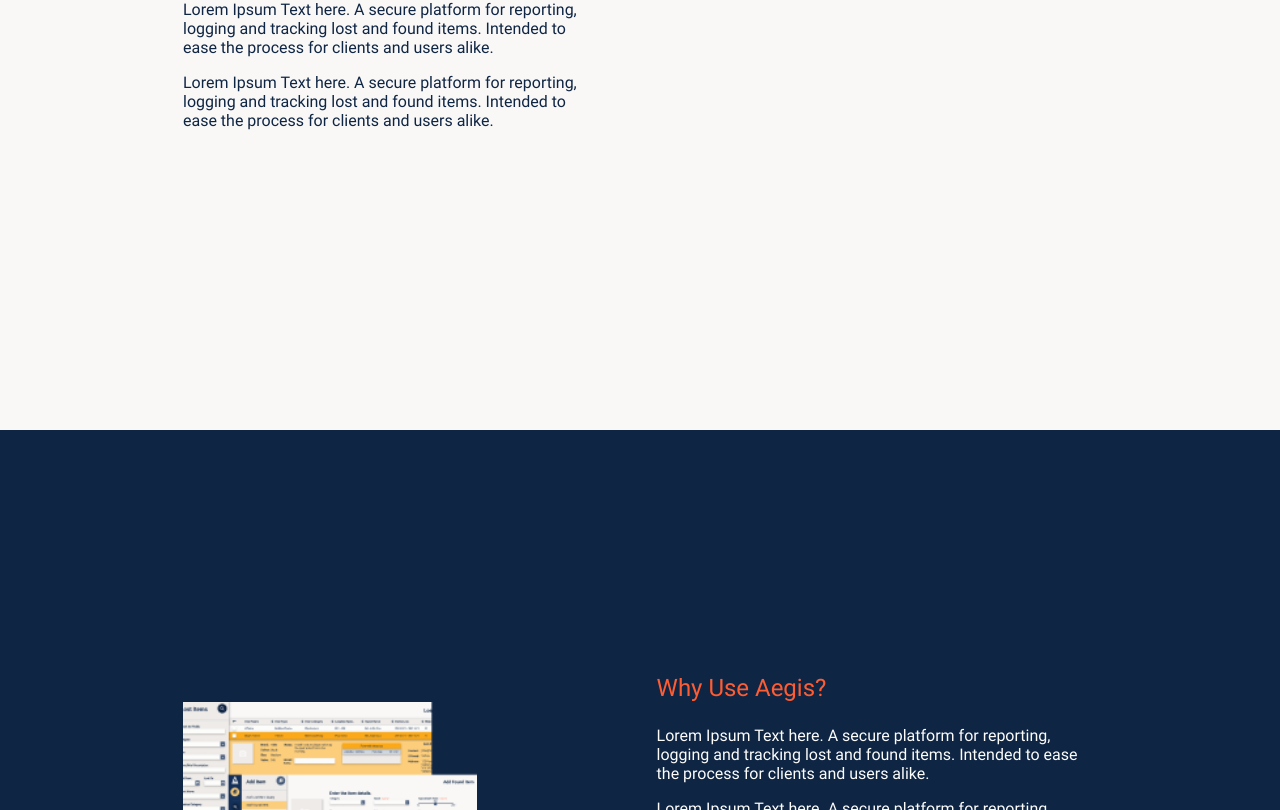
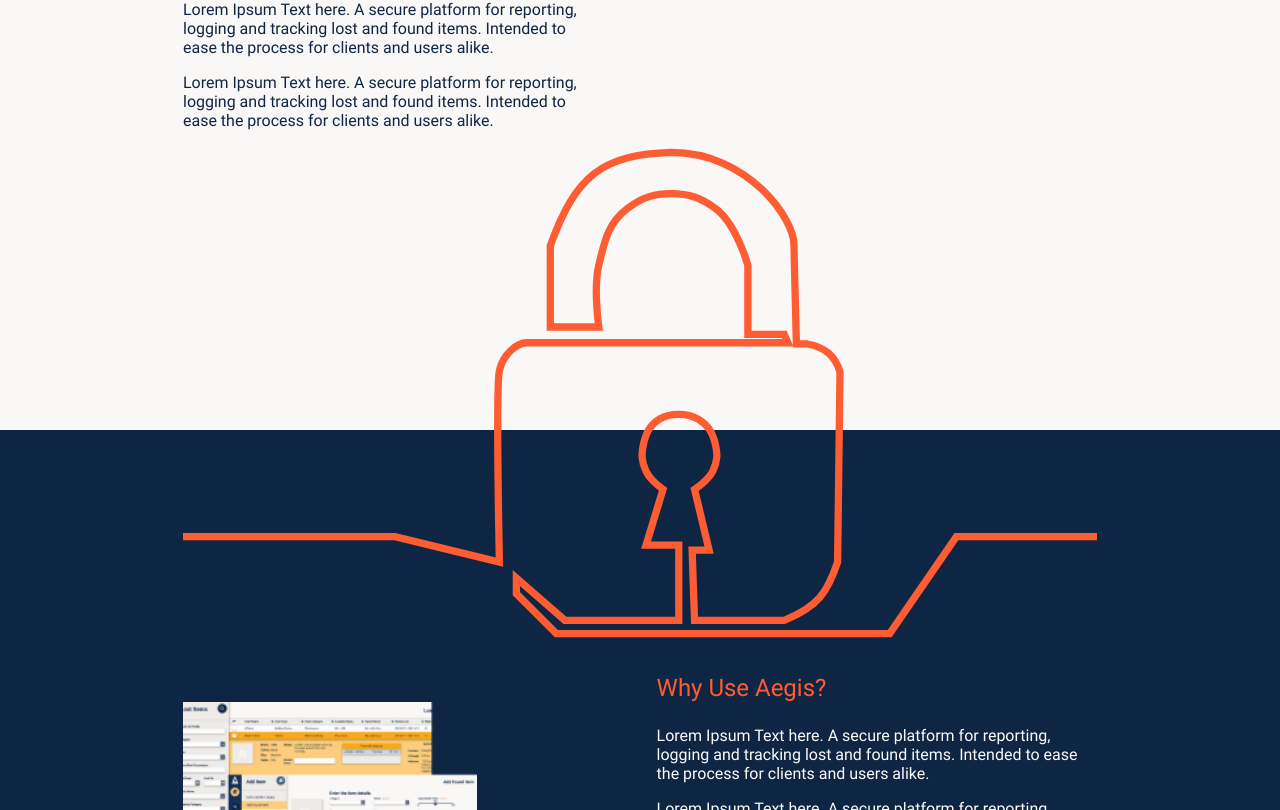
Before and after one commit to D-Nugent/aegis-client, a React (Create React App) app: page /about in a window 1280 px wide. Shown: the part 370-1180 px from the top of the page. Built offline with nearby package versions, Linux system fonts and the light colour scheme.

Commit message:
increased z-index on header

```diff
--- a/src/components/Header/Header.scss
+++ b/src/components/Header/Header.scss
@@ -7,6 +7,7 @@ $header-height-tab-desk: 54px;
 
 .header {
     position: fixed;
+    z-index: 1;
     top: 0;
     left: 0;
     width: 100%;
--- a/src/pages/About/About.tsx
+++ b/src/pages/About/About.tsx
@@ -18,9 +18,9 @@ function About() {
                     <p className="purpose__text">Lorem Ipsum Text here. A secure platform for reporting, logging and tracking lost and found items. Intended to ease the process for clients and users alike.</p>
                     <p className="purpose__text">Lorem Ipsum Text here. A secure platform for reporting, logging and tracking lost and found items. Intended to ease the process for clients and users alike.</p>
                 </div>
-                {/* <svg width="142" height="77" viewBox="0 0 142 77" fill="none" xmlns="http://www.w3.org/2000/svg">
+                <svg className="purpose__svg" viewBox="0 0 142 77" fill="none" xmlns="http://www.w3.org/2000/svg">
                     <path d="M0 60.7003H32.9576L49.1538 64.6552C49.1538 64.6552 48.5732 37.4686 49.1538 34.8993C49.7345 32.3299 51.9788 30.5677 53.2971 30.5677C54.6154 30.5677 93.9761 30.5677 93.9761 30.5677L93.4111 29.2494H87.7613V18.5146C87.7613 18.5146 85.9244 11.9746 82.6764 9.66317C80.4025 8.04499 78.6875 7.40323 75.8965 7.40323C73.1056 7.40323 71.3496 7.98879 69.1167 9.66317C66.0115 11.9917 65.489 14.7373 64.5968 18.5146C63.7346 22.1651 64.5968 28.1194 64.5968 28.1194H57.0637C57.0637 28.1194 57.0637 20.2096 57.0637 15.5014C61.0242 4.51206 65.148 1.3374 75.8965 1C87.7613 1.00001 95.0912 11.3929 94.9178 15.5014L95.2944 30.756H96.9894C99.8349 31.2636 101.321 32.6393 102.074 35.0876L101.698 64.6552C100.124 69.346 98.6866 71.588 93.4111 73.695H79.4748L79.0981 62.7719H81.7347L79.4748 53.3555C79.4748 53.3555 81.619 51.9344 82.2997 50.5305C83.0405 49.0027 83.0995 47.8434 82.6764 46.199C82.229 44.4601 81.5887 43.3406 80.0398 42.4324C78.9934 41.8189 78.2395 41.6791 77.0265 41.6791C75.8136 41.6791 75.0486 41.8004 74.0133 42.4324C72.5158 43.3465 71.9806 44.4946 71.565 46.199C71.1627 47.8486 71.2197 48.9937 71.9416 50.5305C72.5832 51.8964 74.5782 53.3555 74.5782 53.3555L71.9416 62.0186H77.0265V73.695H59.3236L51.7904 67.1035V69.5518L58.0053 75.7666H109.796L120.154 60.7003H142" stroke="#FE5C32" stroke-width="1.12997"/>
-                </svg> */}
+                </svg>
             </Hero>
             <section className="why">
                 {/* Make carousel and ferris wheel */}
```
